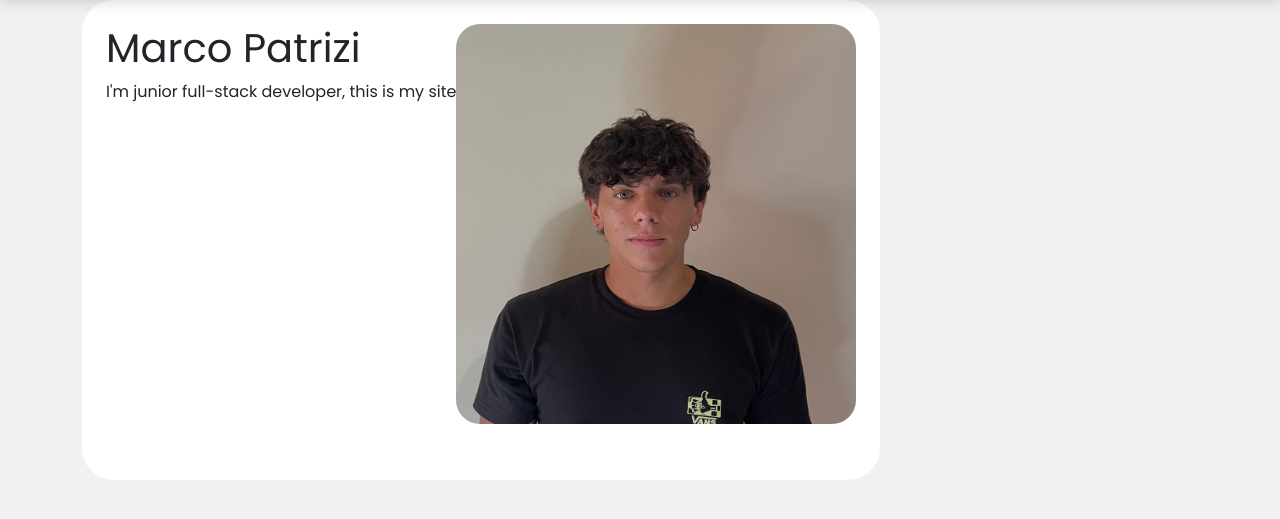
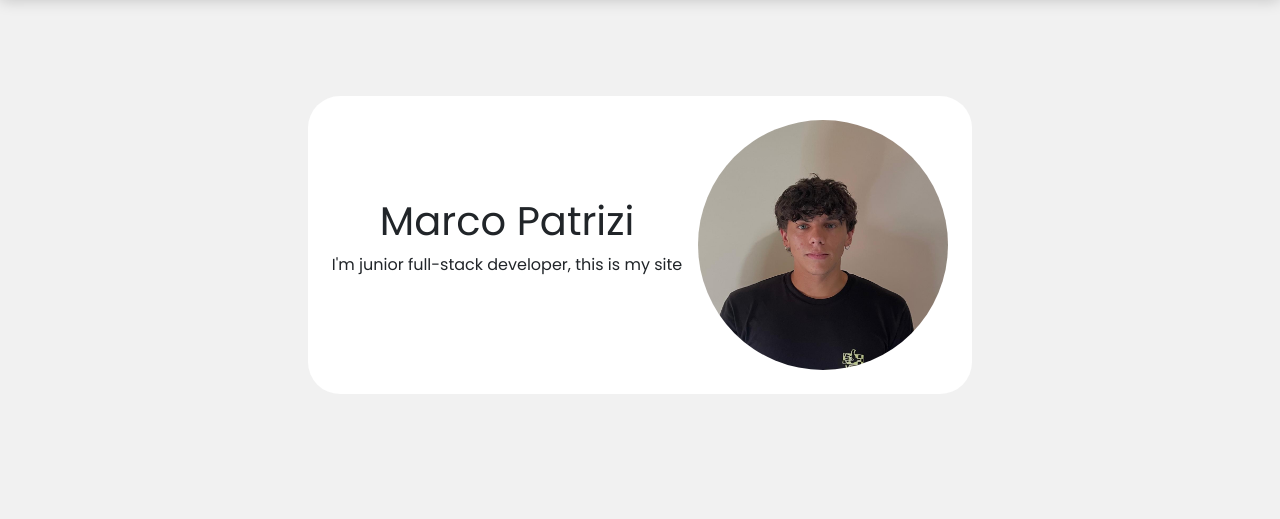
Before and after one commit to marcopatrizi/portfolio, a Django app: page / in a window 1280 px wide. Shown: the part 96-615 px from the top of the page. Run offline with Django 4.2, Linux system fonts and the light colour scheme.

Commit message:
hero complete

```diff
--- a/static/css/style.css
+++ b/static/css/style.css
@@ -15,14 +15,13 @@
 .hero{
     background-color: white;
     padding: 1.5em;
-    height: 30rem;
     border-radius: 2rem;
 }
 
 .immagine{
-    border-radius: 1.5rem;
-    max-height: 400px !important;
-    max-width: 400px !important;
+    border-radius: 50%;
+    max-height: 250px;
+    max-width: 250px;
     aspect-ratio: 1;
 }
 .cont{
--- a/templates/index.html
+++ b/templates/index.html
@@ -12,15 +12,13 @@
     <nav class="navbar">
         <h1 class="title">Marco.dev</h1>
     </nav>
-    <div class="d-flex justify-content-center">
-        <div class="container">
-            <div class="hero d-inline-flex flex-lg-row flex-column ">
-                <div class="heroText p-0 d-flex  flex-column align-item-center m-l-2">
-                    <h1>Marco Patrizi</h1>
-                    <p>I'm junior full-stack developer, this is my site</p>
-                </div>
-                <img class="immagine p-0" src="static/media/immagine cv.jpg" alt="">
+    <div class="container my-5  text-center">
+        <div class="hero d-inline-flex flex-lg-row flex-column-reverse align-items-center my-5 gap-3">
+            <div class="heroText">
+                <h1>Marco Patrizi</h1>
+                <p>I'm junior full-stack developer, this is my site</p>
             </div>
+            <img class="immagine p-0" src="static/media/immagine cv.jpg" alt="">
         </div>
     </div>
 </body>
```
